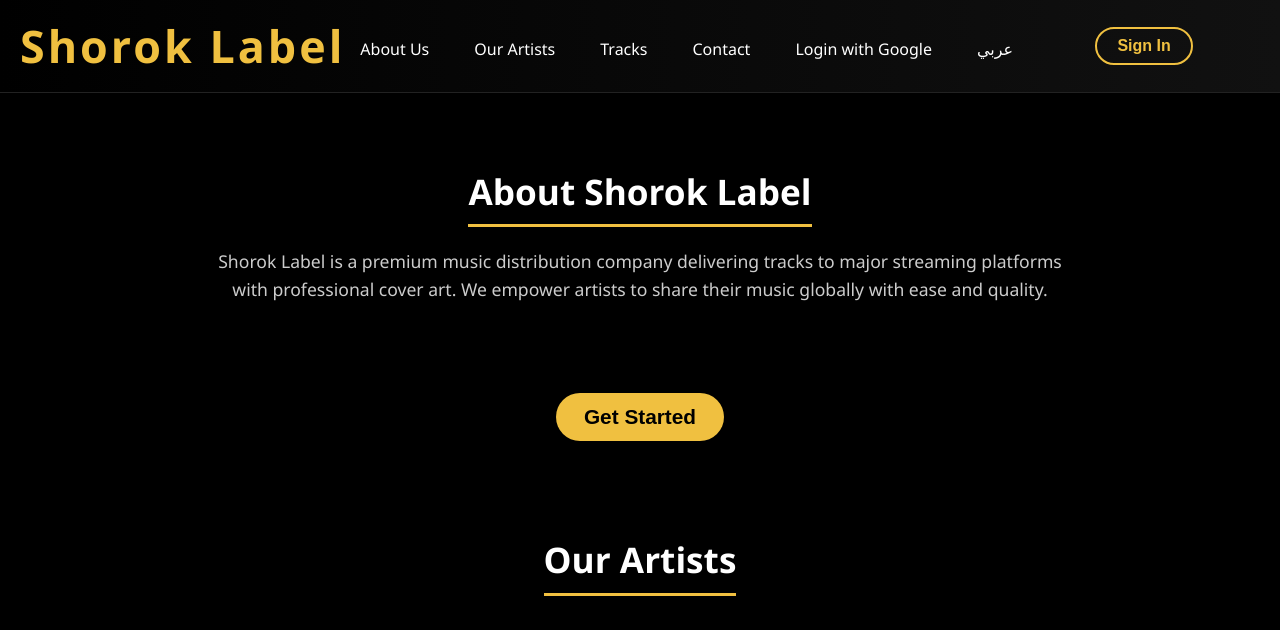
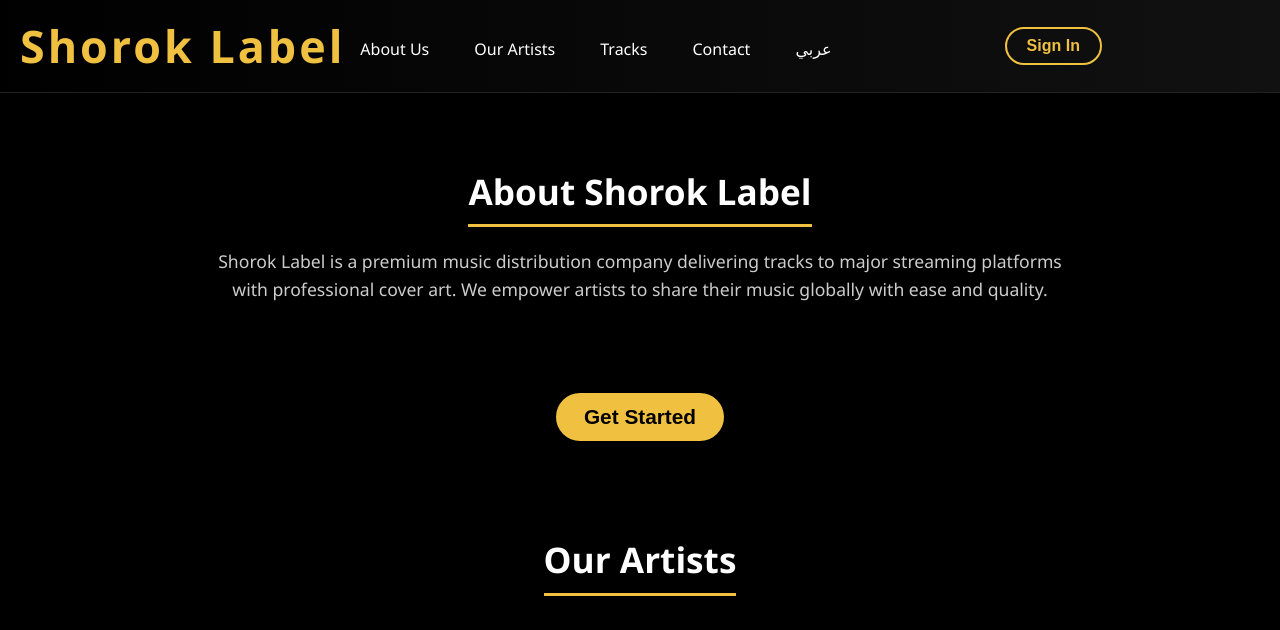
Before and after one commit to mgthekiller/Shorok-Label, a plain HTML site: page index.html in a window 1280 px wide. Shown: the top 630 px of the page. Drawn offline with Linux system fonts and the light colour scheme.

Commit message:
Update index.html

```diff
--- a/index.html
+++ b/index.html
@@ -14,9 +14,7 @@
     <a href="#artists" id="nav-artists">Our Artists</a>
     <a href="#tracks" id="nav-tracks">Tracks</a>
     <a href="#contact" id="nav-contact">Contact</a>
-    <a href="https://accounts.google.com/o/oauth2/v2/auth?client_id=223825816672-54g0031hlqli9ovl4o9b93f5ncoc1nh7.apps.googleusercontent.com&redirect_uri=http://127.0.0.1:5500/callback.html&response_type=token&scope=https://www.googleapis.com/auth/drive.file">
-  Login with Google
-</a>
+
 
 
     <button onclick="toggleLanguage()" id="lang-btn">عربي</button>
```
